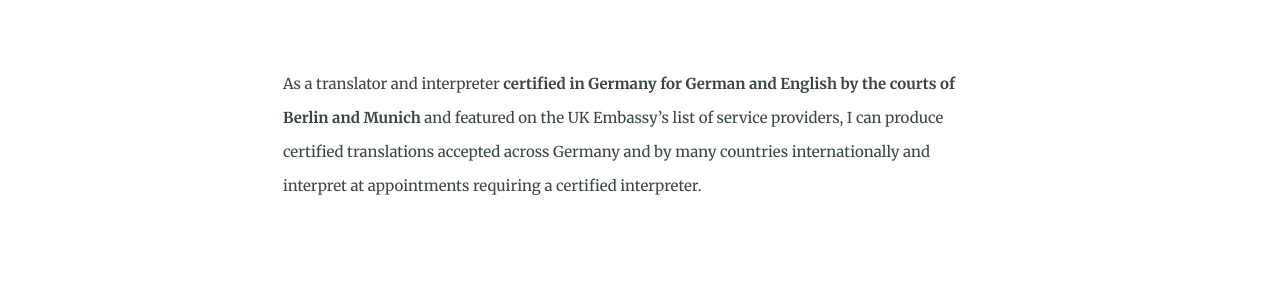
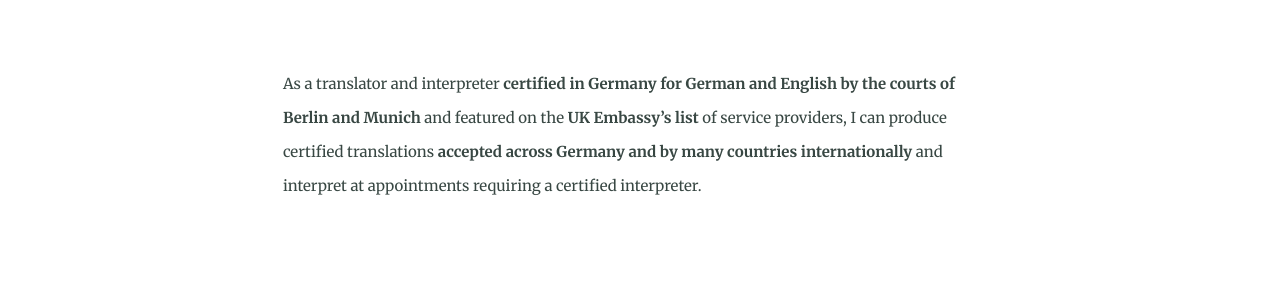
Before and after one commit to Website-2/certified.zbp-language-services.github.io, a Jekyll site: the page built from index.md, in a window 1280 px wide. Shown: the part 1194-1494 px from the top of the page. Built offline with Jekyll 4.4.1, drawn with Linux system fonts in a browser that asks for light colours.

Commit message:
Text update

```diff
--- a/index.md
+++ b/index.md
@@ -22,7 +22,7 @@ Then Zahra-Claire Bahrani-Peacock at ZBP Language Services is the person you are
 <br><br><br>
 <center>* * *</center>
 <br><br>
-<small>As a translator and interpreter <b>certified in Germany for German and English by the courts of Berlin and Munich</b> and featured on the UK Embassy's list of service providers, I can produce certified translations accepted across Germany and by many countries internationally and interpret at appointments requiring a certified interpreter.</small>
+<small>As a translator and interpreter <b>certified in Germany for German and English by the courts of Berlin and Munich</b> and featured on the <b>UK Embassy's list</b> of service providers, I can produce certified translations <b>accepted across Germany and by many countries internationally</b> and interpret at appointments requiring a certified interpreter.</small>
 <br><br><br>
 <center>* * *</center>
 <br>
```
